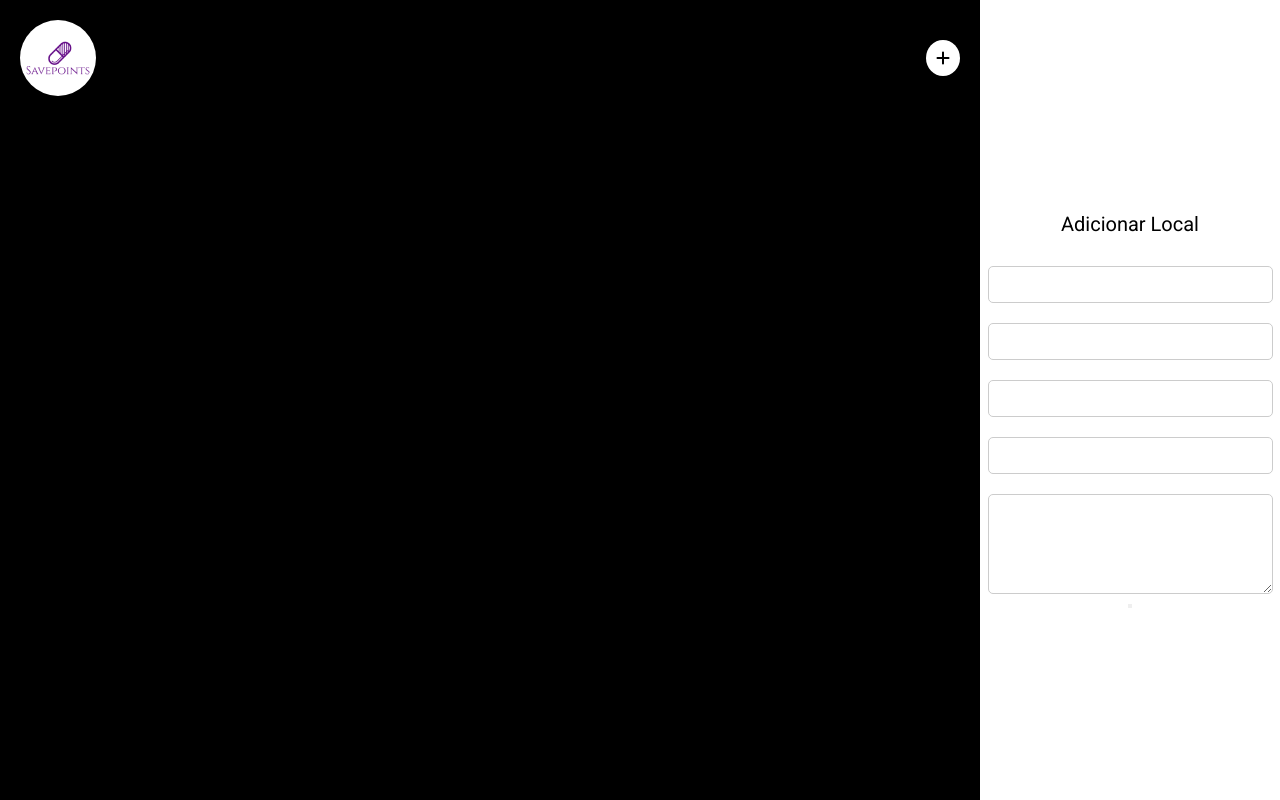
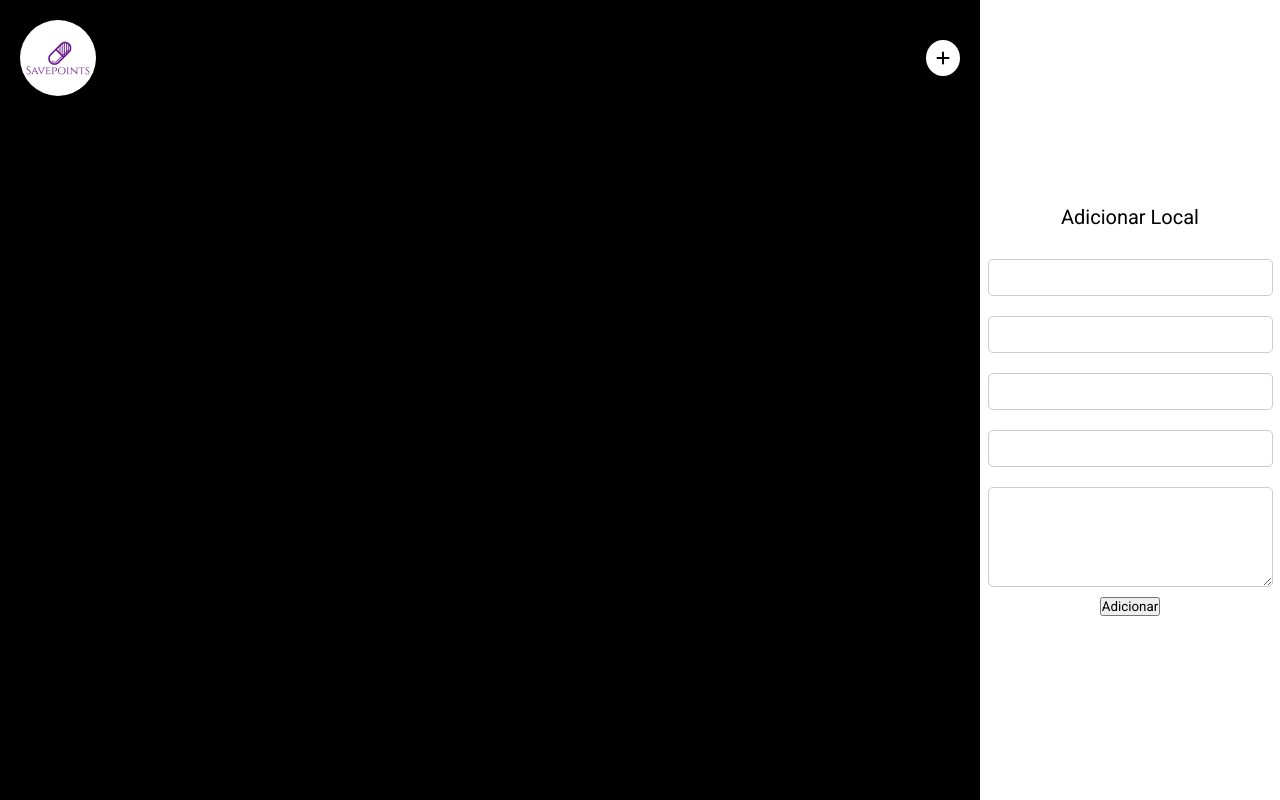
Before and after one commit to PauloGui/savepoints, a React (Create React App) app: page / in a window 1280 px wide. Built offline with nearby package versions, Linux system fonts and the light colour scheme.

Commit message:
Adicionado botão 🔨

```diff
--- a/src/components/SideMenu/index.jsx
+++ b/src/components/SideMenu/index.jsx
@@ -11,7 +11,7 @@ function SideMenu() {
         <Input />
         <Input />
         <TextArea />
-        <Button></Button>
+        <Button>Adicionar</Button>
       </Container>
   )
 }
```
Also changed, not shown: 1 other file (tests, documents, lock files or other folders).
